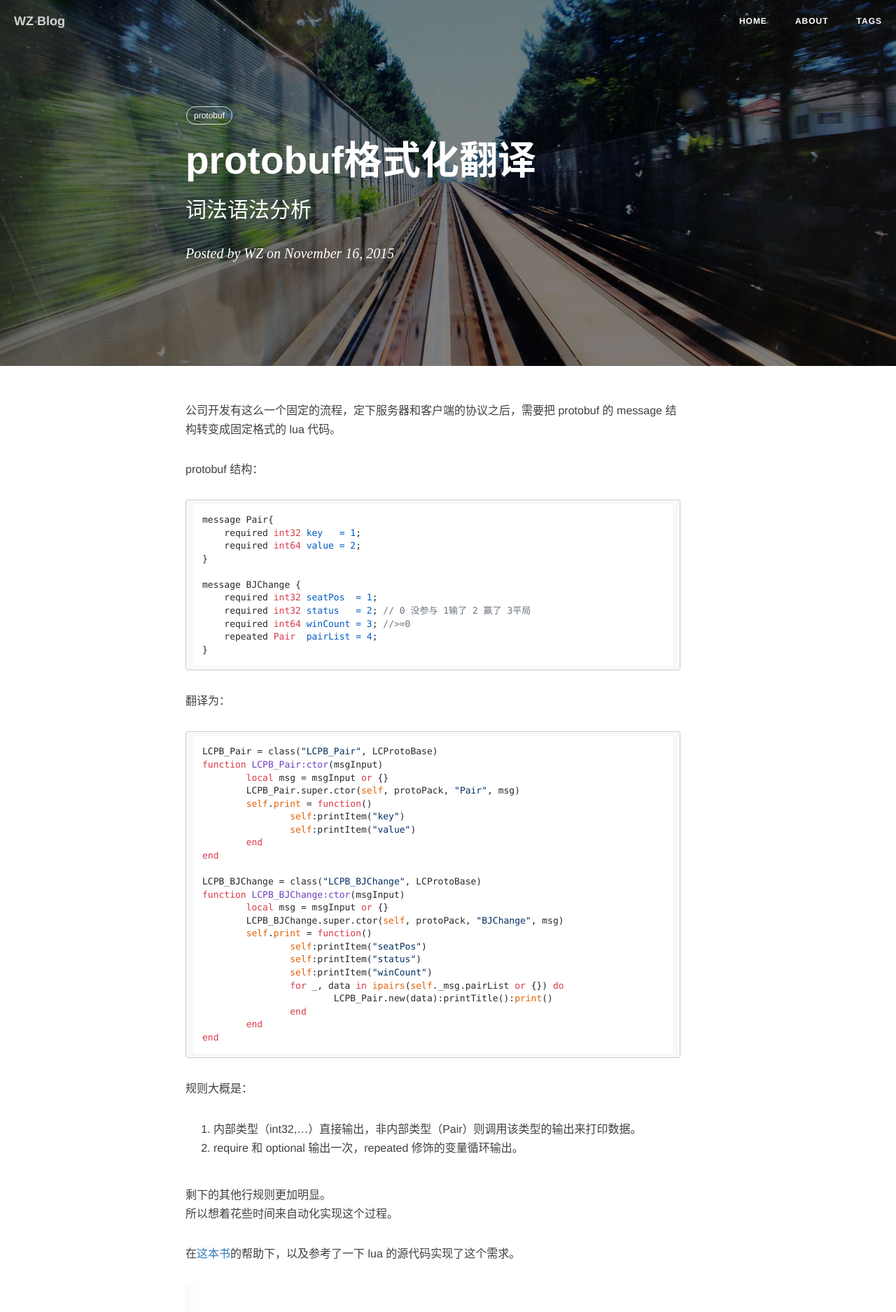
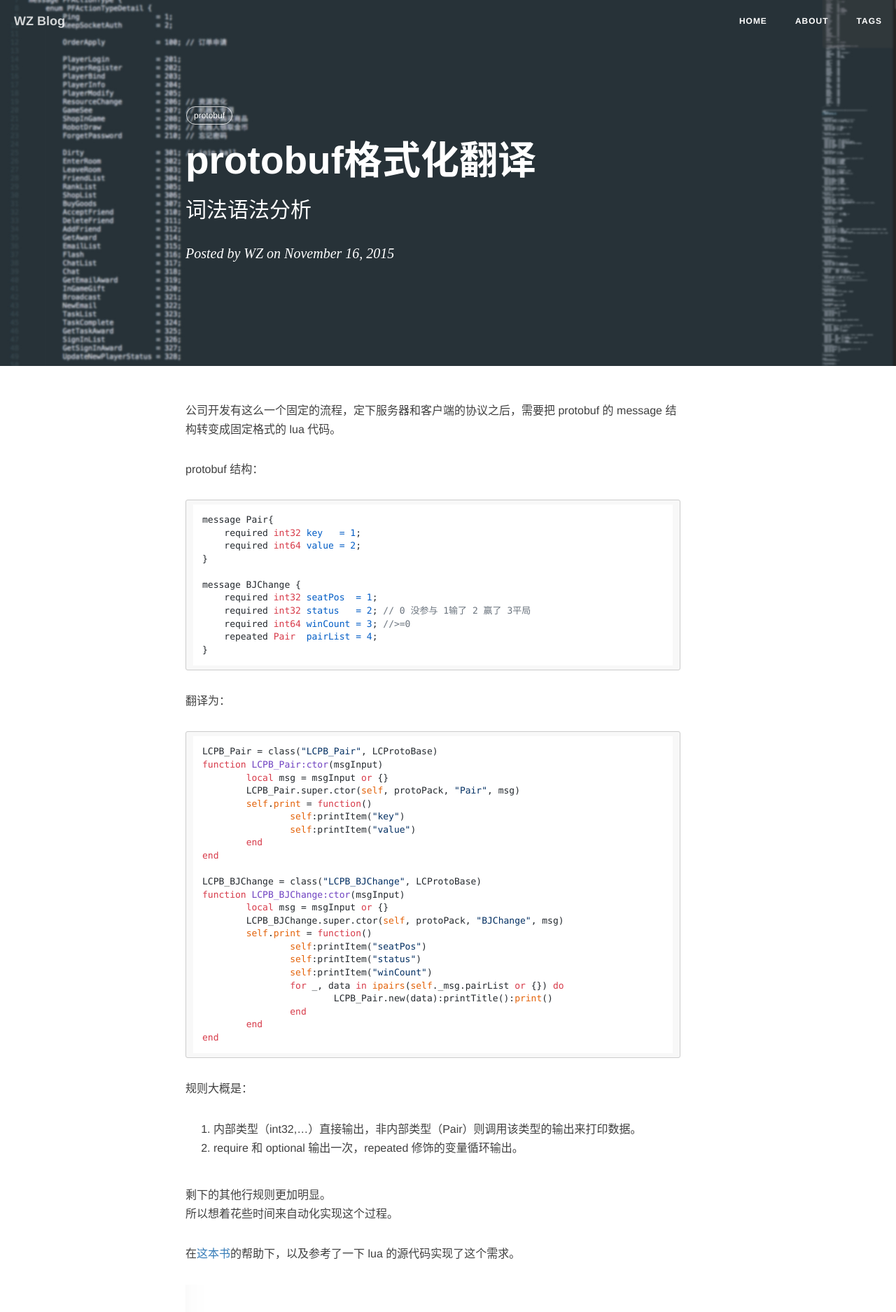
Before and after one commit to sgamerw/sgamerw.github.io, a Jekyll site: the page built from _posts/2015-11-16-pb-lua-parser.markdown, in a window 1280 px wide. Shown: the top 1875 px of the page at 70% size. Built offline with Jekyll 4.4.1, drawn with Linux system fonts in a browser that asks for light colours; nearby versions of some CDN libraries; Markdown is read by kramdown in place of the engine named in the settings; comment, search, counter and statistics services are not loaded.

Commit message:
update pb2lua article bg img

```diff
--- a/_posts/2015-11-16-pb-lua-parser.markdown
+++ b/_posts/2015-11-16-pb-lua-parser.markdown
@@ -3,7 +3,7 @@
 title:      "protobuf格式化翻译"
 subtitle:   "词法语法分析"
 author:     "WZ"
-header-img: "img/post-bg-2015.jpg"
+header-img: "img/post-bg-pb-lua-parser.jpg"
 tags:
     - protobuf
 ---
```
Also changed, not shown: img/post-bg-pb-lua-parser.jpg (added).
